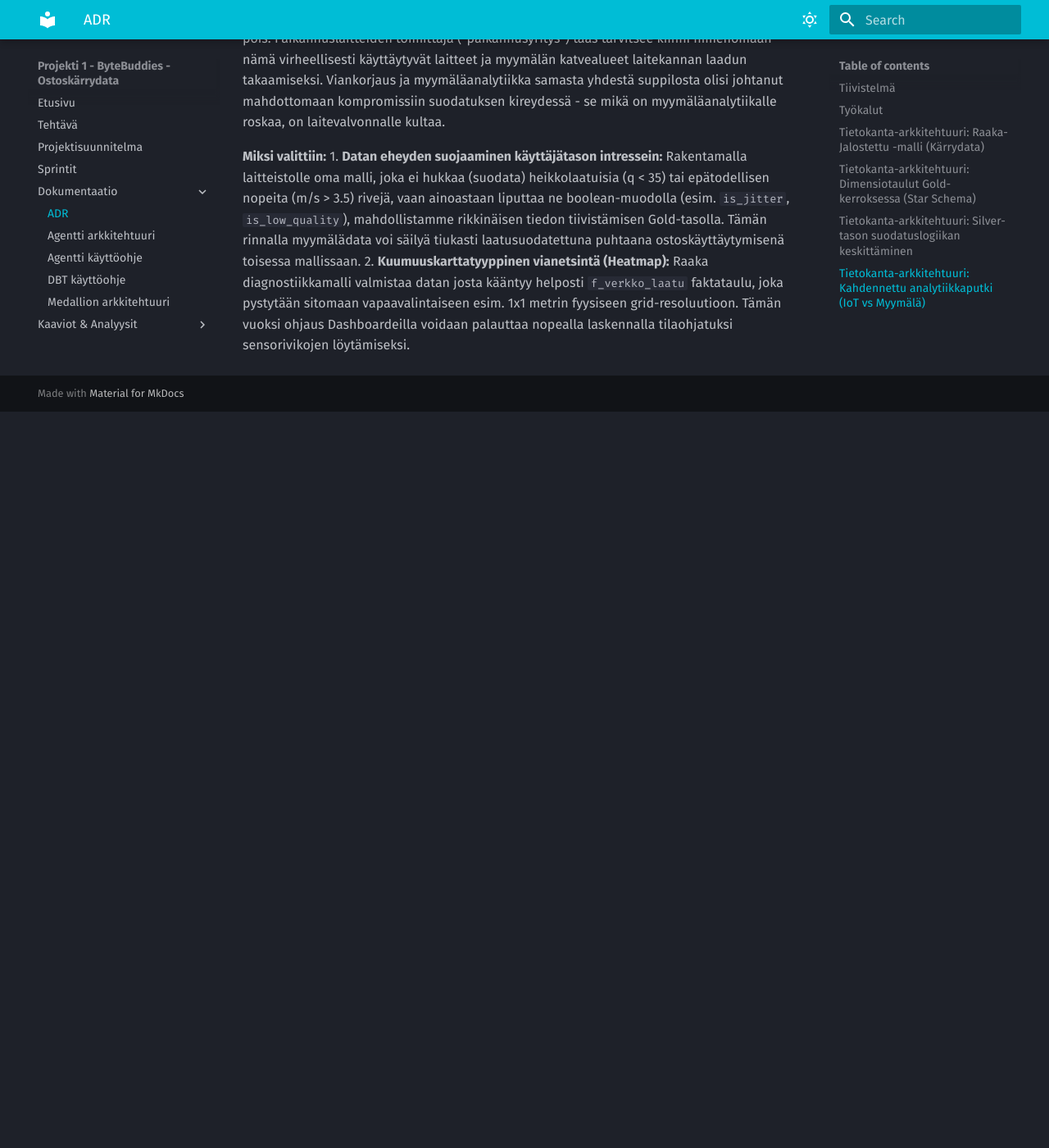
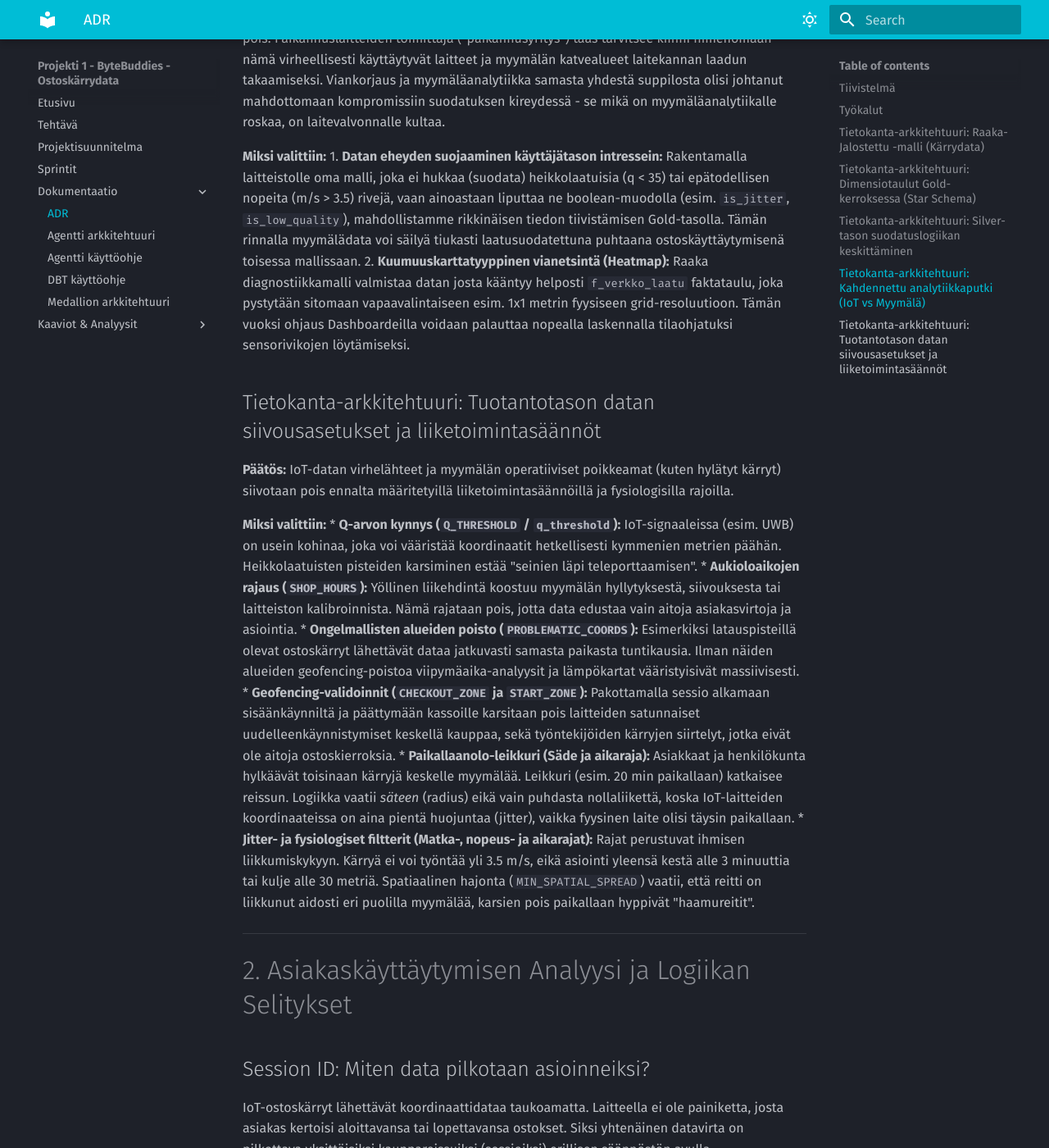
Before and after one commit to mitro54/uwb-shopping-cart-analytics-pipeline, an MkDocs documentation site: the page built from docs/ADR-dokumentaatio.md, in a window 1280 px wide and 1400 px high, scrolled down 4381 px. Shown: the whole window at 82% size. Built offline with MkDocs 1.6.1 and Material for MkDocs 9.7.7, drawn with Linux system fonts in a browser that asks for light colours; before the commit the page ends 4883 px from its top, so only the background shows below that; some of the changed text lies outside the part shown.

Commit message:
Add explanations to ADR

```diff
--- a/docs/ADR-dokumentaatio.md
+++ b/docs/ADR-dokumentaatio.md
@@ -95,3 +95,37 @@ IoT-laitteiston toimittaja ja myymälän liiketoimintajohto tarvitsivat analytii
 **Miksi valittiin:**
 1. **Datan eheyden suojaaminen käyttäjätason intressein:** Rakentamalla laitteistolle oma malli, joka ei hukkaa (suodata) heikkolaatuisia (q < 35) tai epätodellisen nopeita (m/s > 3.5) rivejä, vaan ainoastaan liputtaa ne boolean-muodolla (esim. `is_jitter`, `is_low_quality`), mahdollistamme rikkinäisen tiedon tiivistämisen Gold-tasolla. Tämän rinnalla myymälädata voi säilyä tiukasti laatusuodatettuna puhtaana ostoskäyttäytymisenä toisessa mallissaan.
 2. **Kuumuuskarttatyyppinen vianetsintä (Heatmap):** Raaka diagnostiikkamalli valmistaa datan josta kääntyy helposti `f_verkko_laatu` faktataulu, joka pystytään sitomaan vapaavalintaiseen esim. 1x1 metrin fyysiseen grid-resoluutioon. Tämän vuoksi ohjaus Dashboardeilla voidaan palauttaa nopealla laskennalla tilaohjatuksi sensorivikojen löytämiseksi.
+
+## Tietokanta-arkkitehtuuri: Tuotantotason datan siivousasetukset ja liiketoimintasäännöt
+
+**Päätös:**
+IoT-datan virhelähteet ja myymälän operatiiviset poikkeamat (kuten hylätyt kärryt) siivotaan pois ennalta määritetyillä liiketoimintasäännöillä ja fysiologisilla rajoilla.
+
+**Miksi valittiin:**
+* **Q-arvon kynnys (`Q_THRESHOLD` / `q_threshold`):** IoT-signaaleissa (esim. UWB) on usein kohinaa, joka voi vääristää koordinaatit hetkellisesti kymmenien metrien päähän. Heikkolaatuisten pisteiden karsiminen estää "seinien läpi teleporttaamisen".
+* **Aukioloaikojen rajaus (`SHOP_HOURS`):** Yöllinen liikehdintä koostuu myymälän hyllytyksestä, siivouksesta tai laitteiston kalibroinnista. Nämä rajataan pois, jotta data edustaa vain aitoja asiakasvirtoja ja asiointia.
+* **Ongelmallisten alueiden poisto (`PROBLEMATIC_COORDS`):** Esimerkiksi latauspisteillä olevat ostoskärryt lähettävät dataa jatkuvasti samasta paikasta tuntikausia. Ilman näiden alueiden geofencing-poistoa viipymäaika-analyysit ja lämpökartat vääristyisivät massiivisesti.
+* **Geofencing-validoinnit (`CHECKOUT_ZONE` ja `START_ZONE`):** Pakottamalla sessio alkamaan sisäänkäynniltä ja päättymään kassoille karsitaan pois laitteiden satunnaiset uudelleenkäynnistymiset keskellä kauppaa, sekä työntekijöiden kärryjen siirtelyt, jotka eivät ole aitoja ostoskierroksia.
+* **Paikallaanolo-leikkuri (Säde ja aikaraja):** Asiakkaat ja henkilökunta hylkäävät toisinaan kärryjä keskelle myymälää. Leikkuri (esim. 20 min paikallaan) katkaisee reissun. Logiikka vaatii *säteen* (radius) eikä vain puhdasta nollaliikettä, koska IoT-laitteiden koordinaateissa on aina pientä huojuntaa (jitter), vaikka fyysinen laite olisi täysin paikallaan.
+* **Jitter- ja fysiologiset filtterit (Matka-, nopeus- ja aikarajat):** Rajat perustuvat ihmisen liikkumiskykyyn. Kärryä ei voi työntää yli 3.5 m/s, eikä asiointi yleensä kestä alle 3 minuuttia tai kulje alle 30 metriä. Spatiaalinen hajonta (`MIN_SPATIAL_SPREAD`) vaatii, että reitti on liikkunut aidosti eri puolilla myymälää, karsien pois paikallaan hyppivät "haamureitit".
+
+
+---
+
+# 2. Asiakaskäyttäytymisen Analyysi ja Logiikan Selitykset
+
+## Session ID: Miten data pilkotaan asioinneiksi?
+
+IoT-ostoskärryt lähettävät koordinaattidataa taukoamatta. Laitteella ei ole painiketta, josta asiakas kertoisi aloittavansa tai lopettavansa ostokset. Siksi yhtenäinen datavirta on pilkottava yksittäisiksi kauppareissuiksi (sessioiksi) erillisen säännöstön avulla.
+
+### Miten logiikka toimii teknisesti?
+Sessioiden tunnistaminen tapahtuu etsimällä datasta "laukaisimia" (triggers), jotka tarkoittavat, että kärryn käyttäjä on loogisesti vaihtunut:
+1. **Laitteen vaihtuminen:** Datarivin `node_id` on eri kuin edellisellä rivillä.
+2. **Aukko ajassa (Time Gap):** Peräkkäisten datapisteiden välillä on yli 15 minuutin hiljaisuus (esim. kärry viety varastoon tai ulos alueelta).
+3. **Kassa-alueelta poistuminen:** Kärry on ollut edellisessä pisteessä kassa-alueella (`CHECKOUT_ZONE`), mutta ei ole enää uudessa pisteessä. Tämä tarkoittaa, että edellinen asiakas maksoi ostoksensa ja uusi asiakas on ottanut kärryn käyttöön.
+
+Kun jokin näistä ehdoista täyttyy, koodi merkitsee kyseiselle riville lipun: `is_new_session = 1` (muulloin arvo on 0). Tämän jälkeen datalle ajetaan **kumulatiivinen summa** (SQL:ssä `SUM(is_new_session) OVER (...)`, Pythonissa `.cumsum()`). Tämä muuttaa yksittäiset 0- ja 1-liput nousevaksi numerosarjaksi (1, 1, 1... 2, 2, 2... 3, 3, 3...).
+
+### Miksi tämä tehdään juuri näin?
+* **Suorituskyky:** Kumulatiivinen summa on ns. vektorisoitu operaatio. Sen ajaminen kymmenille miljoonille riveille on tuhansia kertoja nopeampaa kuin datan läpikäynti rivi riviltä (for-looppaaminen).
+* **MD5 Full Session ID:** Lopuksi laitteen ID ja tämä juokseva numero yhdistetään (esim. `kärryA_2`) ja niistä luodaan MD5-tiiviste. Tämä siksi, että tietokannan Gold-kerros saa tasapitkän ja uniikin pääavaimen (Primary Key), joka nopeuttaa taulujen yhdistämistä (JOIN).
```
Also changed, not shown: other parts of docs/ADR-dokumentaatio.md (+1 -1 lines).
